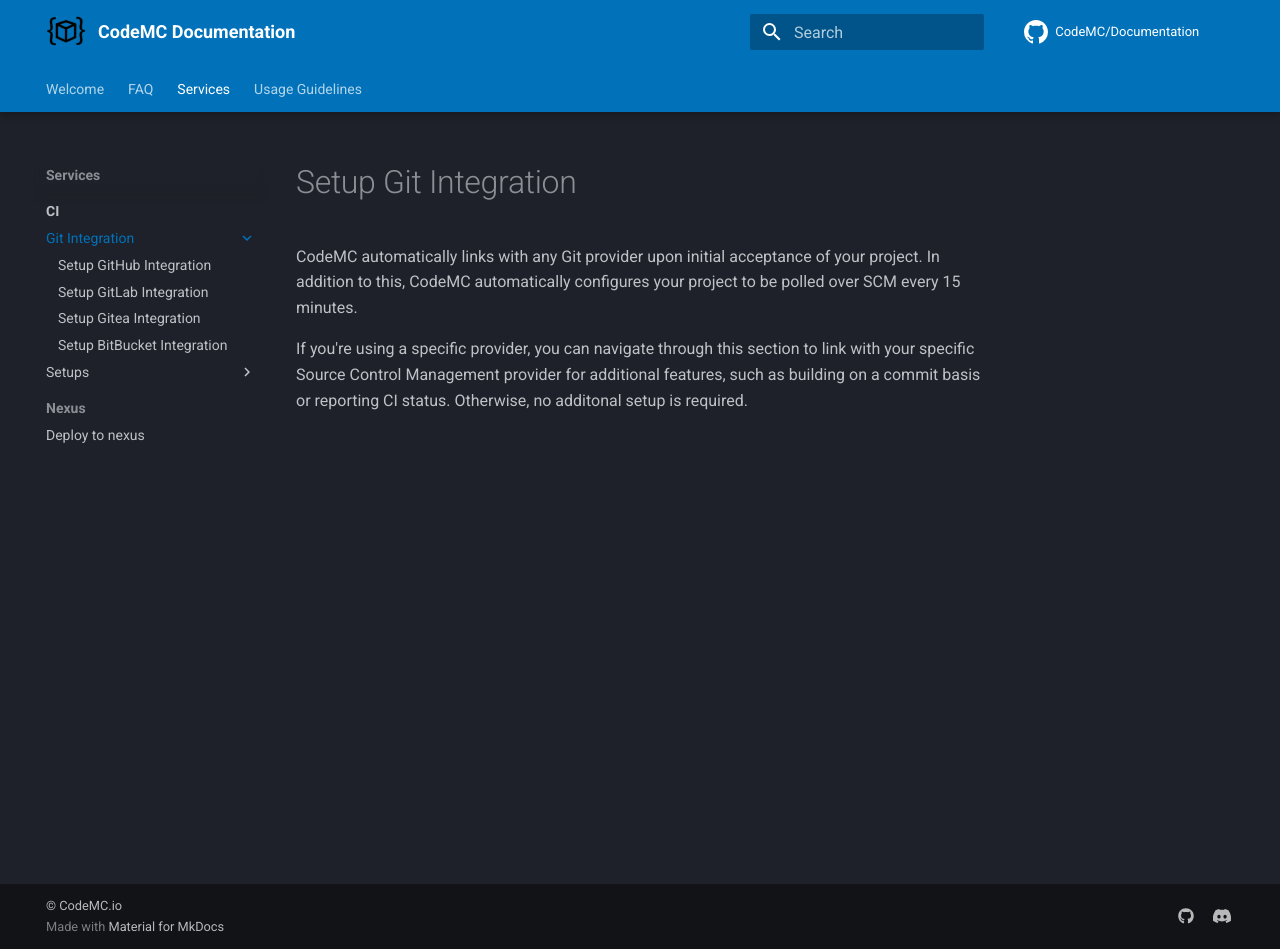
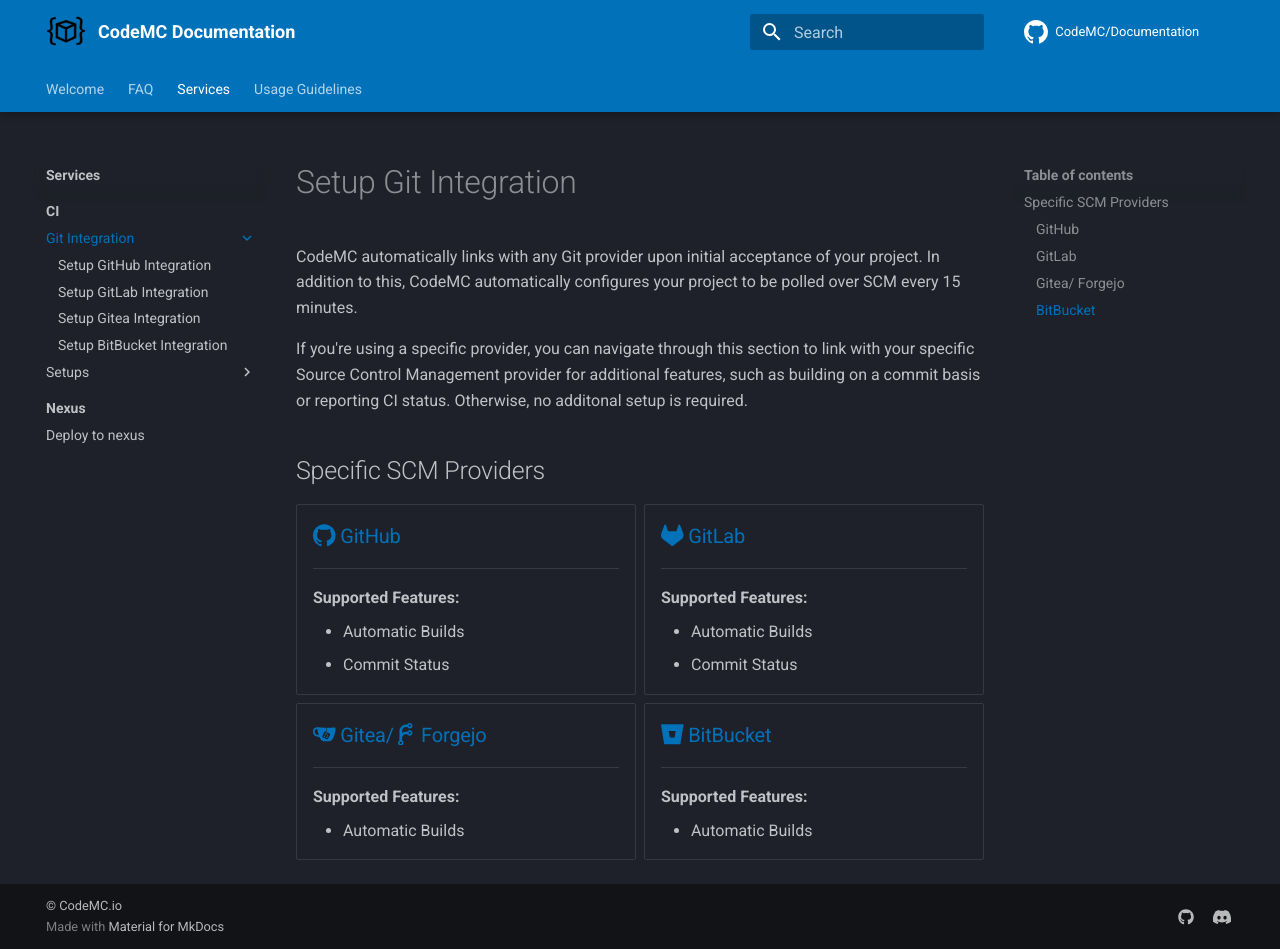
Before and after one commit to CodeMC/Documentation, an MkDocs documentation site: the page built from docs/services/ci/integrations/index.md, in a window 1280 px wide and 949 px high. Built offline with MkDocs 1.6.1 and Material for MkDocs 9.7.7, drawn with Linux system fonts in a browser that asks for light colours; comment, search, counter and statistics services are not loaded.

```diff
--- a/docs/services/ci/integrations/index.md
+++ b/docs/services/ci/integrations/index.md
@@ -1,4 +1,45 @@
 # Setup Git Integration
+
 CodeMC automatically links with any Git provider upon initial acceptance of your project. In addition to this, CodeMC automatically configures your project to be polled over SCM every 15 minutes.
 
 If you're using a specific provider, you can navigate through this section to link with your specific Source Control Management provider for additional features, such as building on a commit basis or reporting CI status. Otherwise, no additonal setup is required.
+
+## Specific SCM Providers
+
+<div class="grid cards" markdown>
+
+-   ### [:simple-github: GitHub](setup-github.md)
+
+    ----
+
+    **Supported Features:**
+
+    - Automatic Builds
+    - Commit Status
+
+-   ### [:simple-gitlab: GitLab](setup-gitlab.md)
+
+    ----
+
+    **Supported Features:**
+
+    - Automatic Builds
+    - Commit Status
+
+-   ### [:simple-gitea: Gitea/:simple-forgejo: Forgejo](setup-gitea.md)
+
+    ----
+
+    **Supported Features:**
+
+    - Automatic Builds
+
+-   ### [:simple-bitbucket: BitBucket](setup-bitbucket.md)
+
+    ----
+
+    **Supported Features:**
+
+    - Automatic Builds
+
+</div>
--- a/mkdocs.yml
+++ b/mkdocs.yml
@@ -20,6 +20,7 @@ nav:
     - faq/using-nms-repository.md
     - faq/build-jdk-8-project.md
   - Services:
+    - services/index.md
     - CI:
       - services/ci/index.md
       - Git Integration:
@@ -32,8 +33,12 @@ nav:
         - Setup a Gradle Build Job: services/ci/setups/gradle-job.md
         - Setup a Maven Build Job: services/ci/setups/maven-job.md
     - Nexus:
+      - services/nexus/index.md
       - Deploy to nexus: services/nexus/deploy.md
   - Usage Guidelines: usage-guidelines.md
+
+not_in_nav: |
+  /jenkins/*
 
 theme:
   name: 'material'
```
Also changed, not shown: docs/faq/index.md (+34 -0 lines), docs/jenkins/deploy.md (added, +6 -0 lines), docs/jenkins/github-integration.md (added, +6 -0 lines), docs/jenkins/gradle.md (added, +6 -0 lines), docs/jenkins/index.md (added, +6 -0 lines), docs/jenkins/maven.md (added, +6 -0 lines), docs/services/index.md (added, +19 -0 lines), docs/services/nexus/index.md (added, +5 -0 lines).
